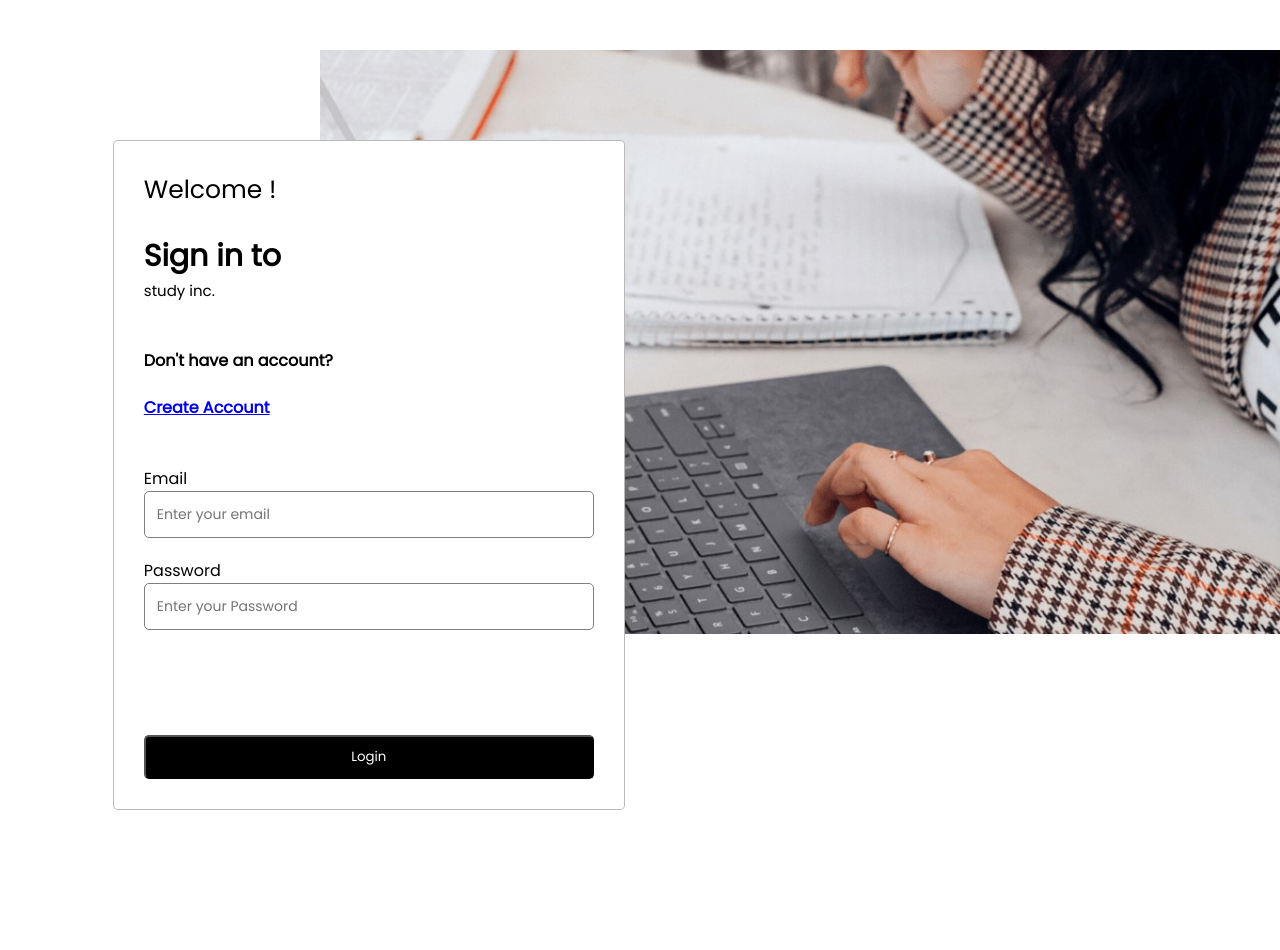
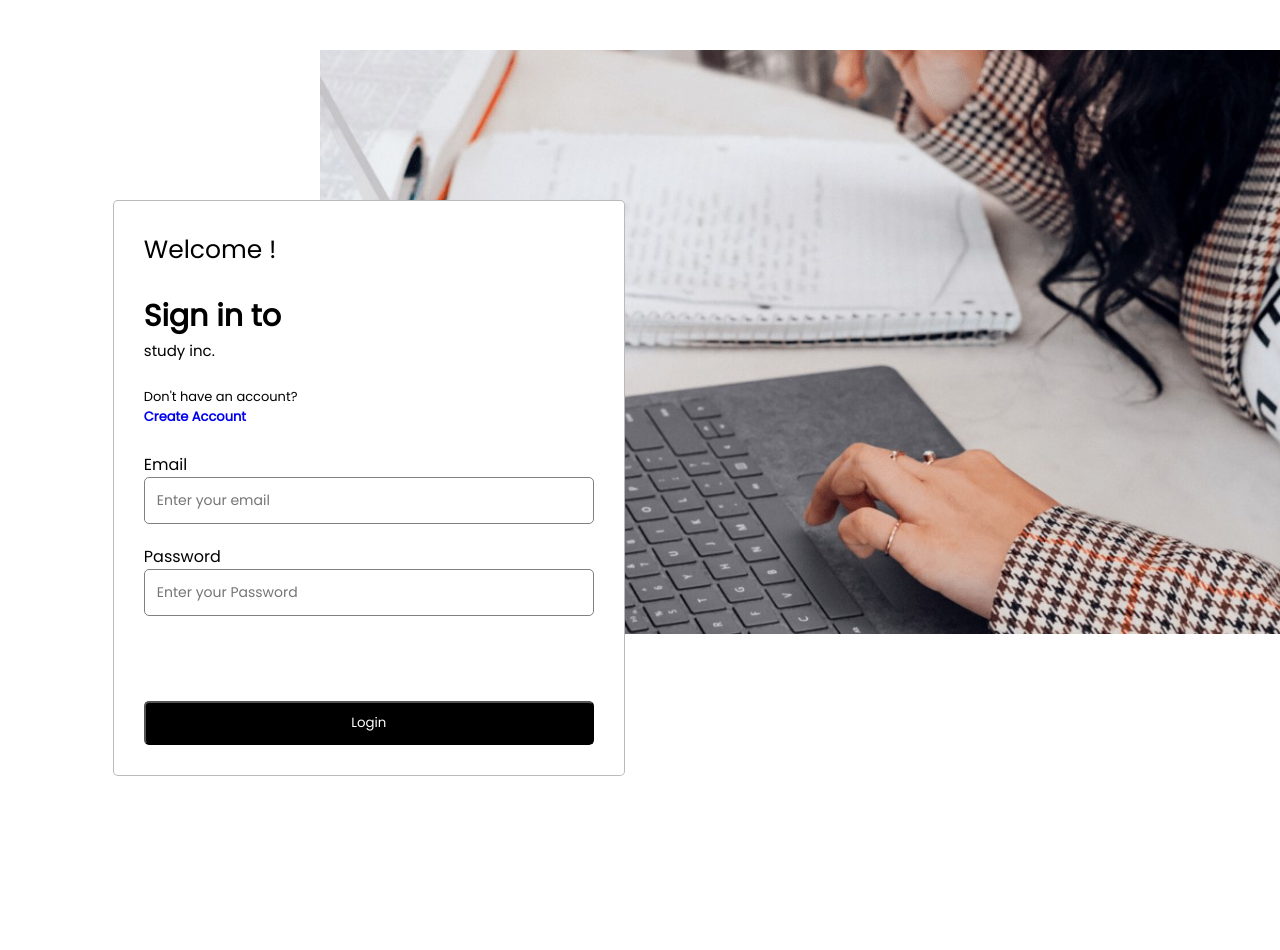
Before and after one commit to valenciav/Study-Inc., a PHP site: page /signIn.html in a window 1280 px wide. Shown: the part 60-1010 px from the top of the page. Before the commit the page ends 870 px from the top, so only its background shows below. Run offline with PHP 8.4, Linux system fonts and the light colour scheme; some libraries are stand-ins or nearby versions.

Commit message:
Update signInStyle.css

```diff
--- a/signInStyle.css
+++ b/signInStyle.css
@@ -10,7 +10,6 @@ body{
     background-color: #35455D;
     width:100%;
     height:60px;
-    position:sticky;
     margin:0%;
     padding:0%;
     display: flex;
@@ -31,41 +30,47 @@ logo{
     font-size: 30px;
 }
 
+.content{
+    height:900px;
+    position:relative;
+}
+
 .picture{
     display:flex;
     justify-content: flex-end;
     margin: 50px 0px 50px 0px;
-    position:absolute;
     width:100%;
-    min-width: 800px;
 }
 
 img{
     width:75%;
 }
 
+
 form{
     background-color: white;
     max-width:450px;
     width: 60%;
-    margin-left: 1%;
-    margin-right: 70%;
     border: solid 1px #00000045;
     padding:30px;
     border-radius: 5px;
+}
+
+#signInForm{
+    margin-left: 1%;
+    margin-right: 70%;
     position:absolute;
-    top:200px;
+    top:150px;
     left: 100px;
 }
 
-form span{
-    display: flex;
-    font-size: 30px;
+#regisForm{
+    margin: 50px auto 50px auto;
 }
 
 h1{
     font-size: 25px;
-    font-weight:normal;
+    font-weight: normal;
     margin:0px;
 }
 
@@ -77,8 +82,19 @@ h2{
 
 h3{
     font-size: 15px;
-    font-weight:normal;
+    font-weight: normal;
     margin:0px;
+}
+
+h4{
+    font-size:13px;
+    font-weight: normal;
+    margin:0px;
+}
+
+h4 a{
+    text-decoration: none;
+    font-weight: bold;
 }
 
 .form-content{
@@ -101,12 +117,20 @@ input{
     font-size: 14px;
 }
 
+select{
+    padding: 12px;
+    border-radius: 5px;
+    border: 1px solid gray;
+    font-size: 14px;
+}
+
 small{
+    color:red;
     visibility:collapse;
 }
 
 .submit{
-    margin-top: 60px;
+    margin-top: 40px;
     padding:10px;
     border-radius: 5px;
     width:100%;
@@ -124,12 +148,17 @@ input:focus::placeholder{
 
 @media (max-width: 1000px){
     .picture{
+        position:absolute;
+        opacity: 0.5;
         justify-content: center;
+        margin-top:20px;
+        margin-bottom: 20px;
     }
     .img{
         width:100%;
     }
-    .form{
+    #signInForm{
+        position: static;
         margin-left: auto;
         margin-right: auto;
     }
```
